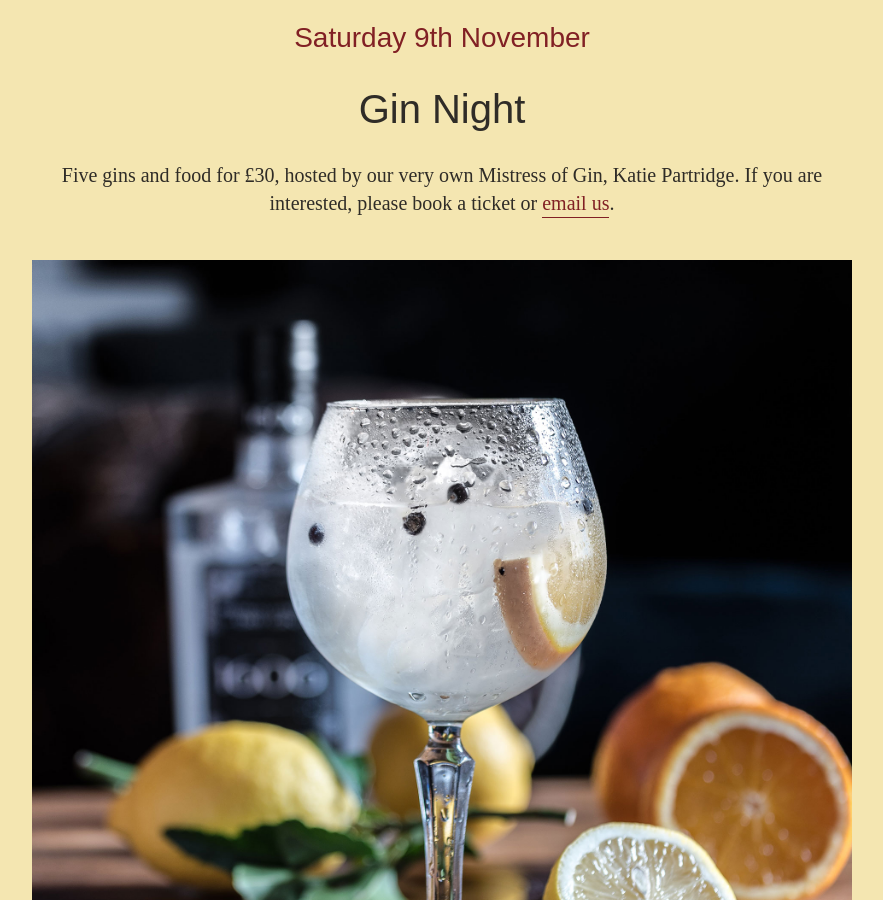
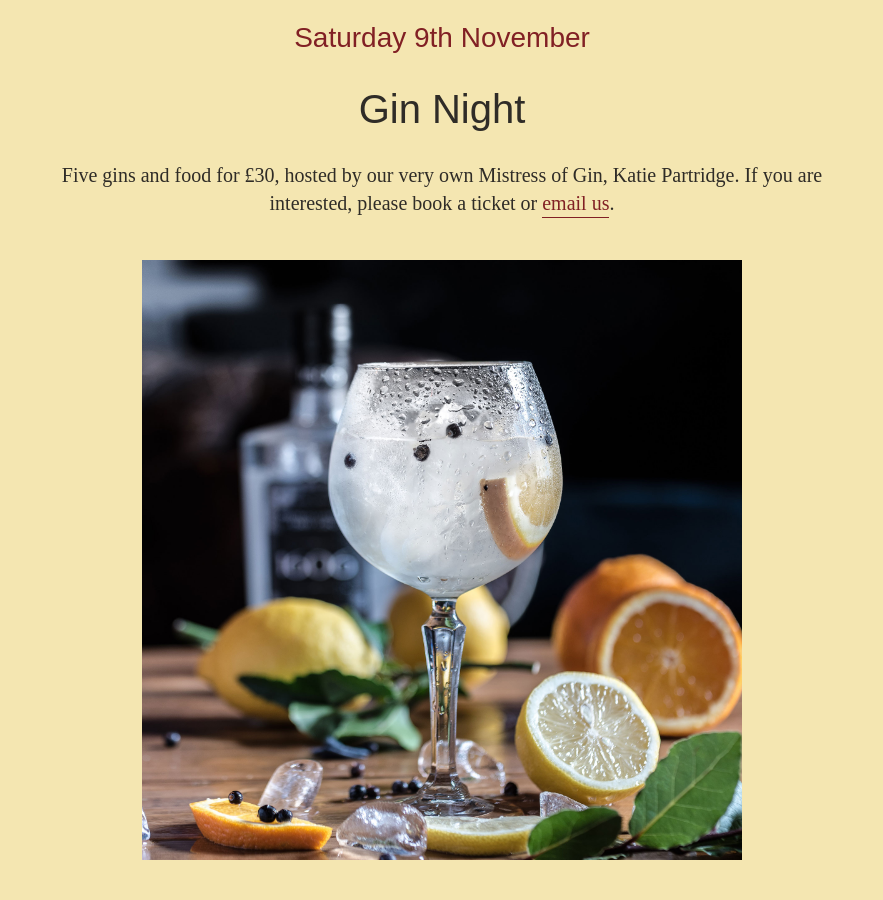
Before and after one commit to nigelpayne/thestagrackenford, a Jekyll site: the page built from latest-news-and-events.markdown, in a window 1280 px wide and 900 px high, scrolled down 1461 px. Shown: the whole window, without its empty margins (198-1081 px from the left). Built offline with Jekyll 4.4.1, drawn with Linux system fonts in a browser that asks for light colours; some web fonts are replaced.

Commit message:
update stylesheet

```diff
--- a/_layouts/food.html
+++ b/_layouts/food.html
@@ -63,13 +63,13 @@
 	<div class="supplier-container">
 		{% for supplier in site.suppliers %}
 
-		<div class="supplier">
+		<a href="{{ supplier.link }}" class="supplier" target="_blank">
 
 			<div class="supplier-image-container"><img src="{{ supplier.image }}" alt="{{ supplier.title }}"></div>
 
 			<h3>{{ supplier.title }}</h3>
 
-		</div>
+		</a>
 
 		{% endfor %}
 	</div>
--- a/assets/css/app.scss
+++ b/assets/css/app.scss
@@ -482,6 +482,9 @@
 section.content img {
   margin: 30px auto;
 }
+section.content.event img {
+  max-width: 600px;
+}
 section.content img.roundel {
   margin: 0;
   width: 120px;
@@ -505,12 +508,29 @@
     .supplier {
       width: 17%;
       margin-bottom: 32px;
+      color: #faf2d5;
+      transition: color 0.3s ease;
+      opacity: 1;
 
       .supplier-image-container {
         margin-bottom: 12px;
       }
     }
   }
+}
+.supplier img {
+    opacity: 1;
+    transition: opacity 0.3s ease;
+}
+
+.supplier:hover {
+    color: #ffffff;
+}
+.supplier:hover img {
+    -webkit-filter: grayscale(100%); /* Safari 6.0 - 9.0 */
+    filter: grayscale(100%);
+    opacity: 0.6;
+    // color: #ffffff;
 }
 
 section.suppliers h2 {
```
